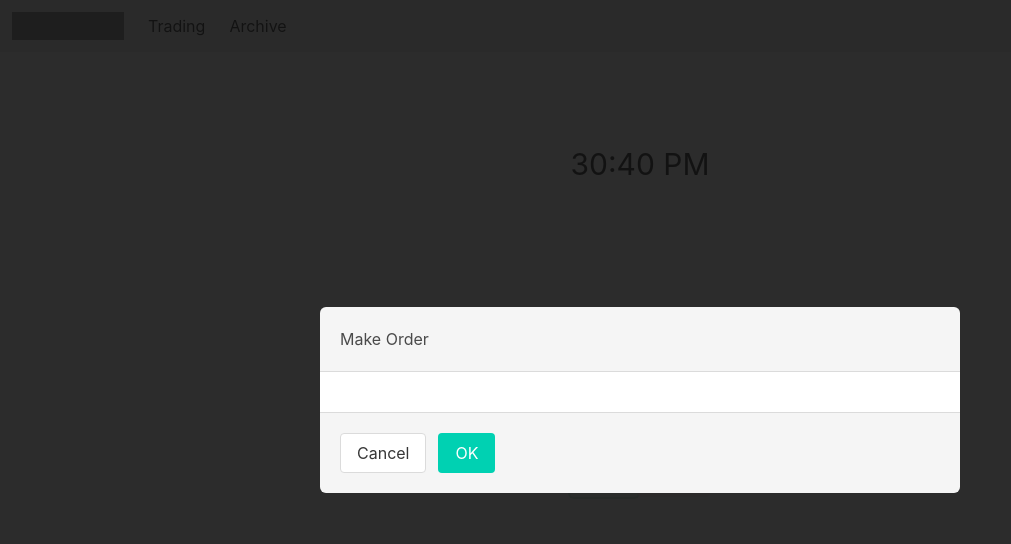
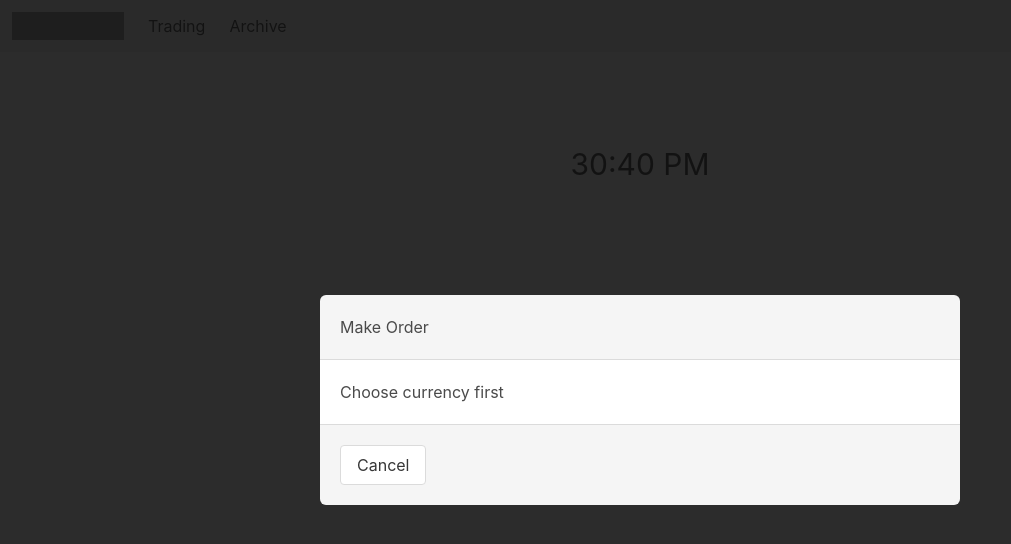
Before and after one commit to Liza-SP/currency-trade, a React (Create React App) app in the folder client/: page / in a window 1280 px wide. Both pictures are taken after a click on the button "BUY". Shown: the top 544 px of the page, without its empty margins (0-1011 px from the left). Built offline with nearby package versions, Linux system fonts and the light colour scheme; grey boxes are pictures that could not be loaded.

Commit message:
make request - data in redux

```diff
--- a/client/src/components/TradingPage/Currency.jsx
+++ b/client/src/components/TradingPage/Currency.jsx
@@ -1,64 +1,33 @@
-/* eslint-disable jsx-a11y/no-static-element-interactions */
-/* eslint-disable jsx-a11y/click-events-have-key-events */
 import React, { useState } from 'react';
-import { useDispatch, useSelector } from 'react-redux';
-import { addRequest } from '../../redux/reducers/requestsReducer';
+import { useSelector } from 'react-redux';
 import CurrencyDropDown from './CurrencyDropDown';
 import styles from './index.module.css';
+import ModalCard from './ModalCard/ModalCard';
 
 export default function Currency() {
   const [active, setActive] = useState(false);
+  // цель заявки - купить или продать валюту
   const [side, setSide] = useState(false);
-  const dispatch = useDispatch();
+  // выбранная валюта
   const currency = useSelector((s) => s.currency);
+  // рандомно взятый курс
   const rate = useSelector((s) => s.rate);
 
-  const requestHandler = () => {
-    dispatch(addRequest({
-      side, price: '', instrument: currency, volume: '', timestamp: new Date(),
-    }));
-    setActive(!active);
-    setSide('');
-  };
   return (
     <>
       <CurrencyDropDown />
       <div className={styles.buttons}>
         <div>
-          <button type="button" className="button is-success is-light" onClick={() => { setActive(!active); setSide('BUY'); }}>BUY</button>
+          <button type="button" className="button is-success is-light oneBtn" onClick={() => { setActive(!active); setSide('buy'); }}>BUY</button>
           <div>{rate[currency]?.buy}</div>
         </div>
         <div>
-          <button type="button" className="button is-danger is-light" onClick={() => { setActive(!active); setSide('SELL'); }}>SELL</button>
+          <button type="button" className="button is-danger is-light oneBtn" onClick={() => { setActive(!active); setSide('sell'); }}>SELL</button>
           <div>{rate[currency]?.sell}</div>
         </div>
       </div>
-
-      <div className={active ? 'modal is-active' : 'modal'}>
-        <div className="modal-background" onClick={() => setActive(!active)} />
-        <div className="modal-card">
-          <header className="modal-card-head">
-            Make Order
-          </header>
-          <section className="modal-card-body">
-            <div className="card-body">
-
-              {/* <Form  /> */}
-
-            </div>
-          </section>
-          <footer className="modal-card-foot">
-            <div className="field is-grouped">
-              <div className="control">
-                <button type="button" onClick={() => { setActive(!active); setSide(''); }} className="button">Cancel</button>
-              </div>
-              <div className="control">
-                <button type="button" onClick={requestHandler} className="button is-primary">OK</button>
-              </div>
-            </div>
-          </footer>
-        </div>
-      </div>
+      {/* Модальное окно */}
+      <ModalCard active={active} side={side} setActive={setActive} setSide={setSide} />
     </>
   );
 }
--- a/client/src/components/TradingPage/ModalCard/ModalCard.jsx
+++ b/client/src/components/TradingPage/ModalCard/ModalCard.jsx
@@ -1,11 +1,67 @@
-import React from 'react';
+/* eslint-disable jsx-a11y/label-has-associated-control */
+/* eslint-disable jsx-a11y/no-static-element-interactions */
+/* eslint-disable jsx-a11y/click-events-have-key-events */
+import React, { useRef } from 'react';
+import { useDispatch, useSelector } from 'react-redux';
+import { addRequest } from '../../../redux/reducers/requestsReducer';
 
-export default function ModalCard() {
+export default function ModalCard({
+  active, setActive, setSide, side,
+}) {
+  const dispatch = useDispatch();
+  const volumeRef = useRef();
+  // выбранная валюта
+  const currency = useSelector((s) => s.currency);
+  // рандомно взятый курс
+  const rate = useSelector((s) => s.rate);
+  // добавление заявки от пользователя
+  const requestHandler = () => {
+    const currentRate = rate[currency];
+    dispatch(addRequest({
+      side, price: currentRate[side], instrument: currency, volume: volumeRef.current.value, timestamp: new Date(),
+    }));
+    // закрытие модалки
+    setActive(!active);
+    // обнуление цели заявки
+    setSide('');
+  };
   return (
-    <>
-      <div>ModalCard</div>
-      <div>info</div>
-      <div>buttons</div>
-    </>
+    <div className={active ? 'modal is-active' : 'modal'}>
+      <div className="modal-background" onClick={() => setActive(!active)} />
+      <div className="modal-card">
+        <header className="modal-card-head">
+          Make Order
+        </header>
+        <section className="modal-card-body">
+          <div className="card-body">
+            {/* пока не выбрали валюту, нельзя оставить заявку */}
+            {currency !== 'Choose currency' ? (
+              <>
+                <div className="text">{`${side.toUpperCase()} ${rate[currency][side]} ${currency}`}</div>
+                <div className="field">
+                  <label className="label">Volume</label>
+                  <div className="control">
+                    <input className="input" type="text" ref={volumeRef} />
+                  </div>
+                </div>
+              </>
+            ) : 'Choose currency first'}
+          </div>
+        </section>
+
+        <footer className="modal-card-foot">
+          <div className="field is-grouped">
+            <div className="control">
+              <button type="button" onClick={() => { setActive(!active); setSide(''); }} className="button">Cancel</button>
+            </div>
+            {currency !== 'Choose currency' && (
+              <div className="control">
+                <button type="button" onClick={requestHandler} className="button is-primary">OK</button>
+              </div>
+            )}
+          </div>
+        </footer>
+      </div>
+    </div>
   );
 }
--- a/client/src/components/TradingPage/index.module.css
+++ b/client/src/components/TradingPage/index.module.css
@@ -5,6 +5,10 @@
   margin-bottom: 5em;
 }
 
+.oneBtn {
+  margin-right: 2em;
+}
+
 .time {
   margin-top: 3em;
   font-size: 30px;
```
Also changed, not shown: client/src/redux/reducers/rateReducer.js (renamed from client/src/redux/reducers/rateReducer.jsx).
